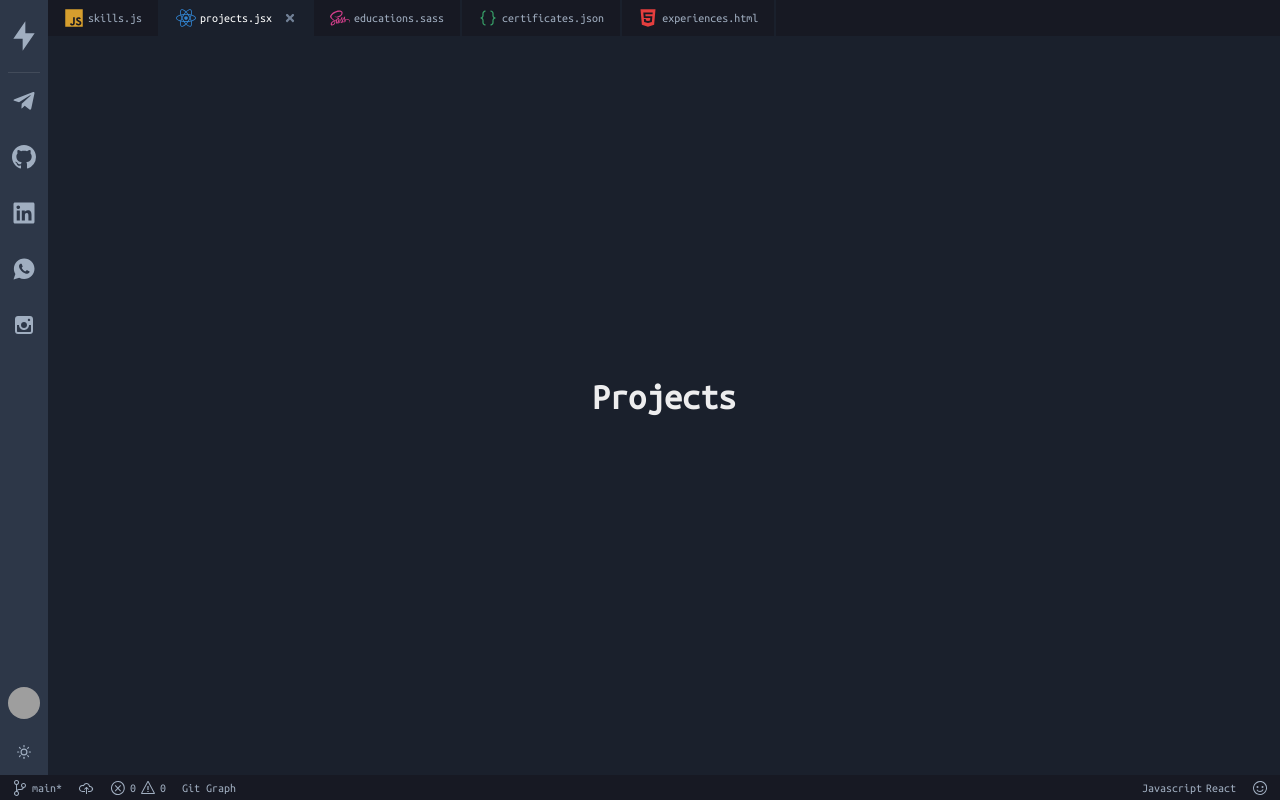
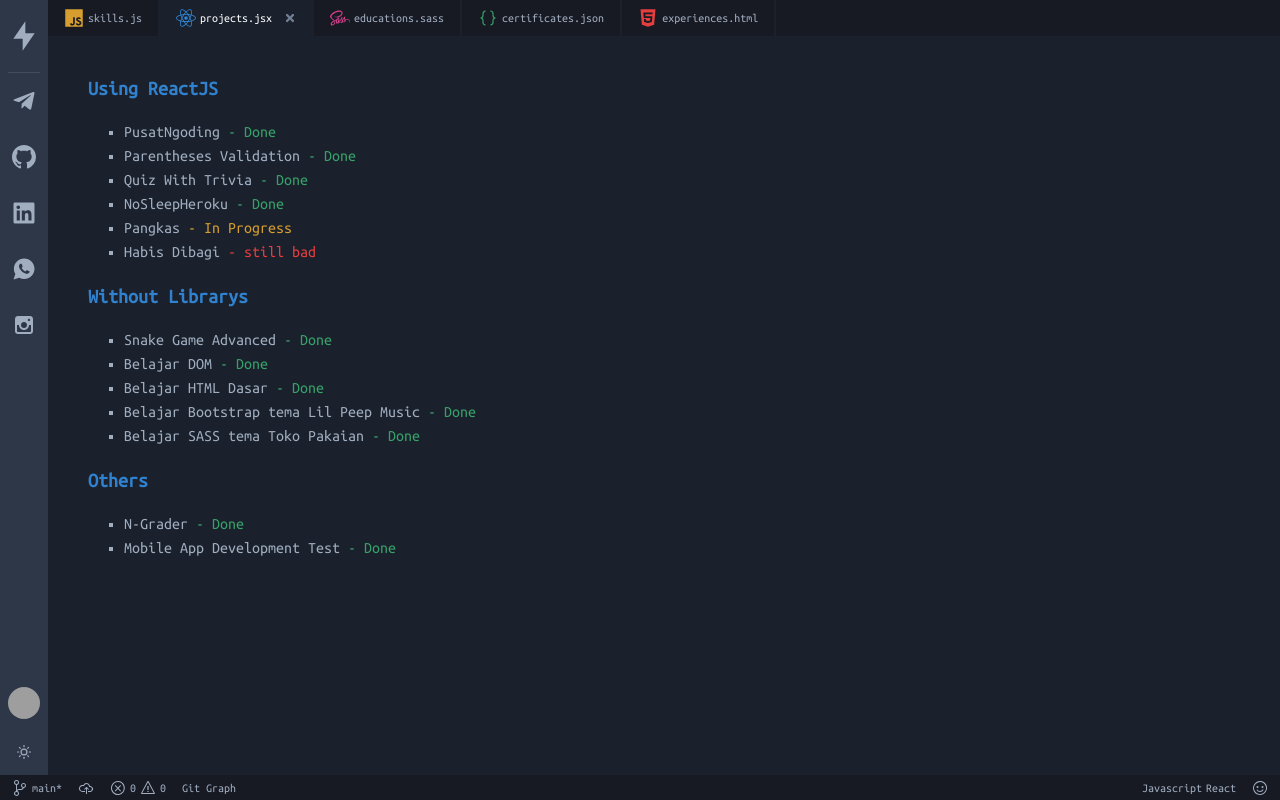
Before and after one commit to nabilaba/nabilaba.github.io, a React (Vite) app: page /projects in a window 1280 px wide. Built offline with nearby package versions, Linux system fonts and the light colour scheme; grey boxes are pictures that could not be loaded.

Commit message:
added projects data

```diff
--- a/src/pages/Projects/index.jsx
+++ b/src/pages/Projects/index.jsx
@@ -1,15 +1,86 @@
-import { Heading, Stack } from "@chakra-ui/react";
+import {
+  Heading,
+  Link,
+  ListItem,
+  Stack,
+  Text,
+  useColorModeValue,
+} from "@chakra-ui/react";
+import PagesItem from "../../components/PagesItem";
 import Title from "../../components/Title";
+import UserData from "../../utils/UserData";
 
 const Projects = () => (
-  <Stack
-    direction={{ base: "column", sm: "row" }}
-    alignItems="center"
-    justifyContent="center"
-    h="full"
-  >
+  <Stack spacing={5} h="full">
     <Title title={`projects - Nabil Aba`} />
-    <Heading>Projects</Heading>
+    <Heading color="blue.500" fontSize="xl">
+      Using ReactJS
+    </Heading>
+    <Stack color={useColorModeValue("gray.600", "gray.400")}>
+      <PagesItem>
+        {UserData.getProjects("reactjs").map((project, index) => (
+          <ListItem key={index}>
+            <Text color={UserData.getStatusColor(project.status)}>
+              <Link
+                as="span"
+                target={"_blank"}
+                href={project.url}
+                color={useColorModeValue("gray.600", "gray.400")}
+              >
+                {project.name}
+              </Link>{" "}
+              - {project.status}
+            </Text>
+          </ListItem>
+        ))}
+      </PagesItem>
+    </Stack>
+
+    <Heading color="blue.500" fontSize="xl">
+      Without Librarys
+    </Heading>
+    <Stack color={useColorModeValue("gray.600", "gray.400")}>
+      <PagesItem>
+        {UserData.getProjects("nolibary").map((project, index) => (
+          <ListItem key={index}>
+            <Text color={UserData.getStatusColor(project.status)}>
+              <Link
+                as="span"
+                target={"_blank"}
+                href={project.url}
+                color={useColorModeValue("gray.600", "gray.400")}
+              >
+                {project.name}
+              </Link>{" "}
+              - {project.status}
+            </Text>
+          </ListItem>
+        ))}
+      </PagesItem>
+    </Stack>
+
+    <Heading color="blue.500" fontSize="xl">
+      Others
+    </Heading>
+    <Stack color={useColorModeValue("gray.600", "gray.400")}>
+      <PagesItem>
+        {UserData.getProjects().map((project, index) => (
+          <ListItem key={index}>
+            <Text color={UserData.getStatusColor(project.status)}>
+              <Link
+                as="span"
+                target={"_blank"}
+                href={project.url}
+                color={useColorModeValue("gray.600", "gray.400")}
+              >
+                {project.name}
+              </Link>{" "}
+              - {project.status}
+            </Text>
+          </ListItem>
+        ))}
+      </PagesItem>
+    </Stack>
   </Stack>
 );
 
--- a/src/utils/UserData/index.jsx
+++ b/src/utils/UserData/index.jsx
@@ -1,10 +1,23 @@
 import { Dicoding, GoogleDigitalGarage } from "./sertificates";
+import { ReactJS, Nolibary, Others } from "./projects";
 
 const UserData = {
   getSertificates: (mitra) => {
     if (mitra === "Dicoding") return Dicoding;
     if (mitra === "GoogleDigitalGarage") return GoogleDigitalGarage;
   },
+
+  getProjects: (library) => {
+    if (library === "reactjs") return ReactJS;
+    if (library === "nolibary") return Nolibary;
+    return Others;
+  },
+
+  getStatusColor: (status) => {
+    if (status === "Done") return "green.500";
+    if (status === "In Progress") return "yellow.500";
+    if (status === "still bad") return "red.500";
+  },
 };
 
 export default UserData;
--- /dev/null
+++ b/src/utils/UserData/projects.jsx
@@ -0,0 +1,75 @@
+const ReactJS = [
+  {
+    name: "PusatNgoding",
+    url: "https://pusatngoding.netlify.app/",
+    status: "Done",
+  },
+  {
+    name: "Parentheses Validation",
+    url: "https://parentheses-validation.netlify.app/",
+    status: "Done",
+  },
+  {
+    name: "Quiz With Trivia",
+    url: "https://qwt.netlify.app/",
+    status: "Done",
+  },
+  {
+    name: "NoSleepHeroku",
+    url: "https://nosleepheroku.vercel.app/",
+    status: "Done",
+  },
+  {
+    name: "Pangkas",
+    url: "https://pangkas.vercel.app/",
+    status: "In Progress",
+  },
+  {
+    name: "Habis Dibagi",
+    url: "https://habis-dibagi.netlify.app/",
+    status: "still bad",
+  },
+];
+
+const Nolibary = [
+  {
+    name: "Snake Game Advanced",
+    url: "https://snake-game-advanced.netlify.app/",
+    status: "Done",
+  },
+  {
+    name: "Belajar DOM",
+    url: "https://belajar-dom.netlify.app/",
+    status: "Done",
+  },
+  {
+    name: "Belajar HTML Dasar",
+    url: "https://nabilaba.github.io/belajar-html-dasar/",
+    status: "Done",
+  },
+  {
+    name: "Belajar Bootstrap tema Lil Peep Music",
+    url: "https://nabilaba.github.io/belajar-bootstrap-tema-lilpeep-musics",
+    status: "Done",
+  },
+  {
+    name: "Belajar SASS tema Toko Pakaian",
+    url: "https://nabilaba.github.io/belajar-sass-tema-toko-pakaian/",
+    status: "Done",
+  },
+];
+
+const Others = [
+  {
+    name: "N-Grader",
+    url: "https://github.com/nabilaba/N-Grader",
+    status: "Done",
+  },
+  {
+    name: "Mobile App Development Test",
+    url: "https://github.com/nabilaba/Mobile-App-Development-Test",
+    status: "Done",
+  },
+];
+
+export { ReactJS, Nolibary, Others };
```
